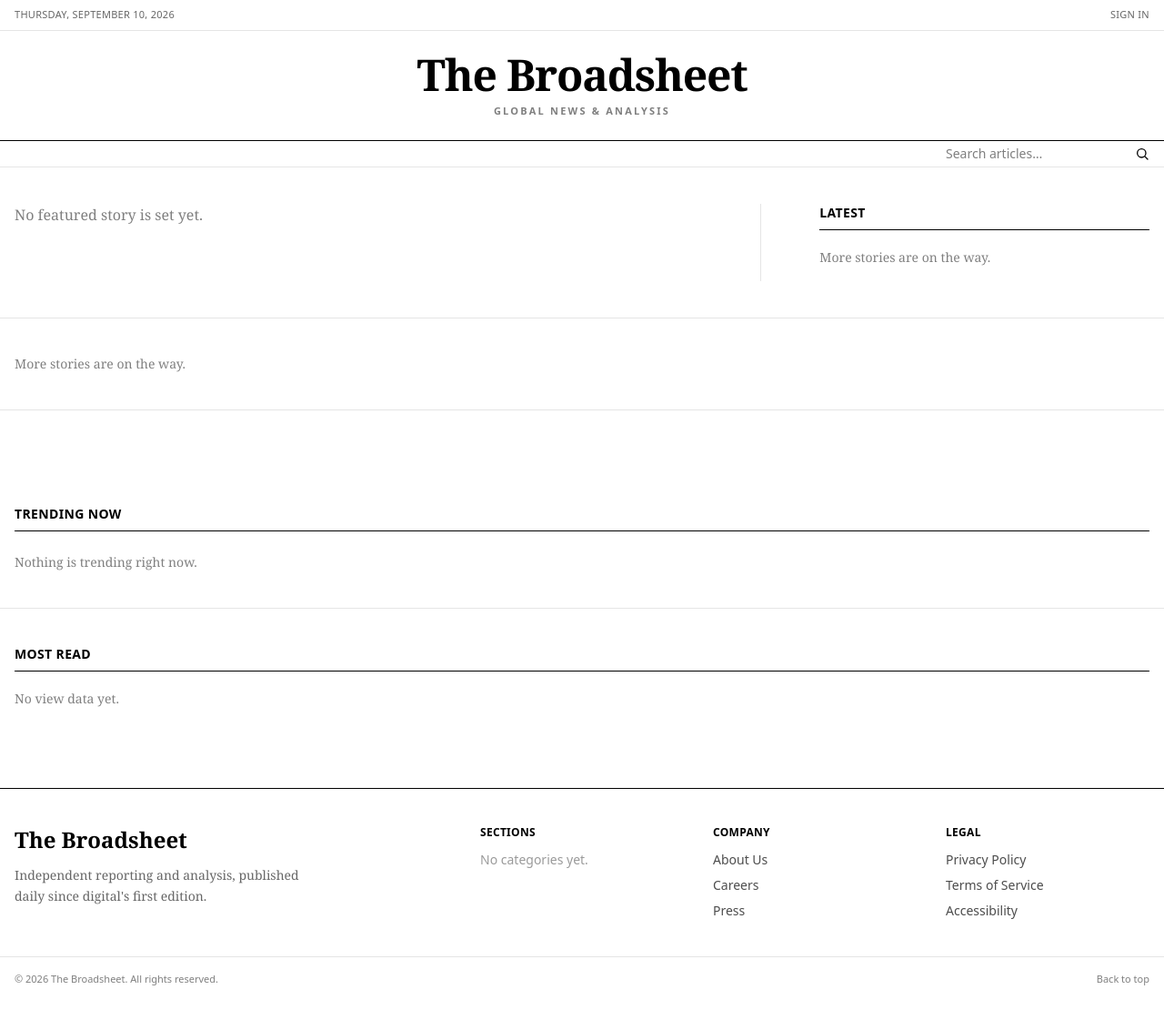
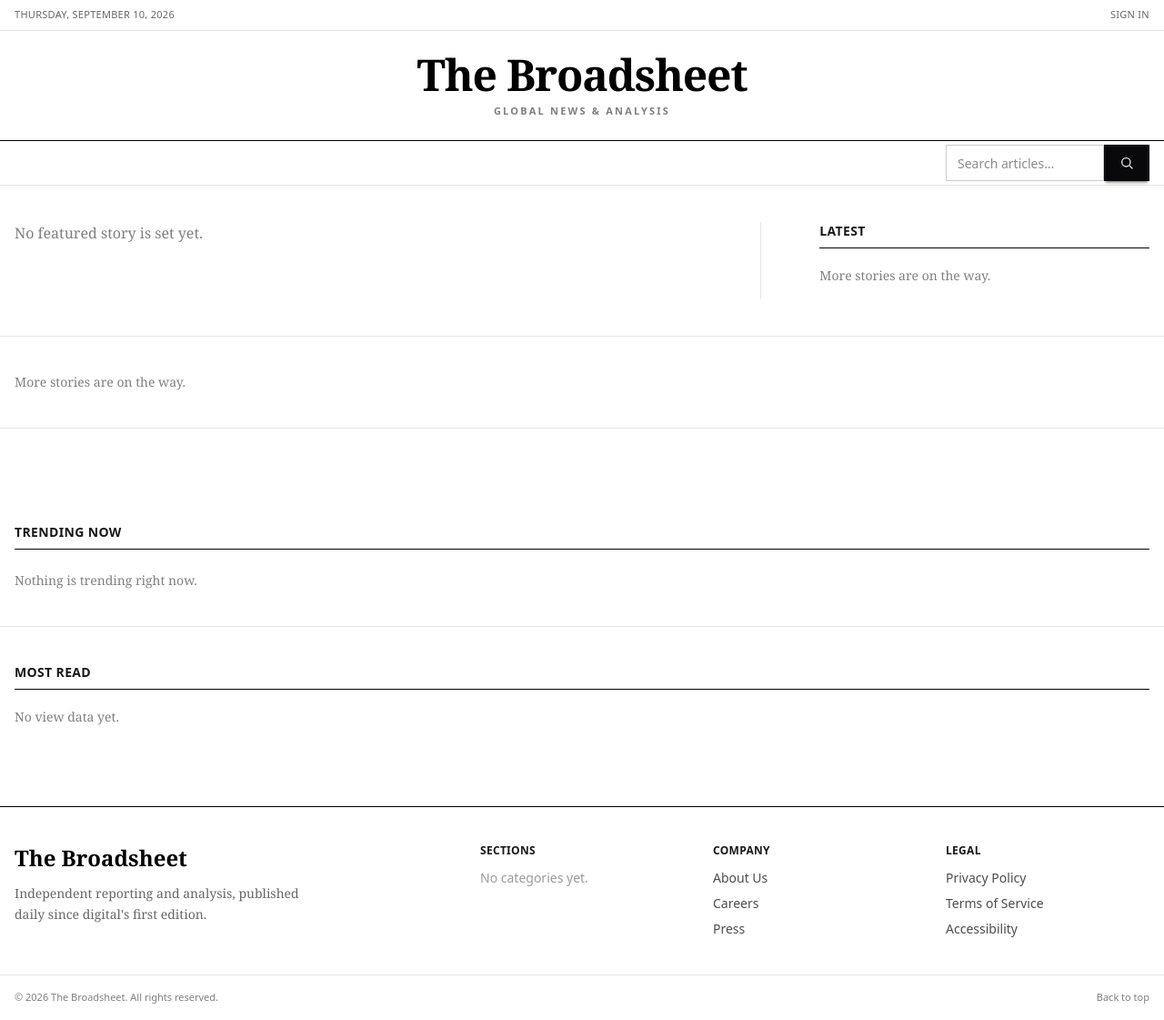
Before and after one commit to yuantamang/News-Portal, a Laravel app: page / in a window 1280 px wide. Shown: the whole page at 91% size. Before the commit the page ends 1083 px from the top, so only its background shows below. Run offline with Laravel 12, Linux system fonts and the light colour scheme; data that the repository does not hold is empty; style sheets or scripts are compiled from the project's sources; some libraries are stand-ins or nearby versions.

Commit message:
Add DaisyUI plugin and explicit Blade content source for Tailwind 4
- package.json: add daisyui ^5.7.32 (Tailwind v4-compatible major) as a
  devDependency
- resources/css/app.css: register it via '@plugin "daisyui";', and add
  an explicit '@source' entry for resources/views/**/*.blade.php
  alongside the existing vendor/pagination and compiled-view sources
- package-lock.json: updated lockfile from npm install

No routes, controllers, models, database code, or Blade markup touched.

```diff
--- a/package.json
+++ b/package.json
@@ -9,6 +9,7 @@
     "devDependencies": {
         "@tailwindcss/vite": "^4.0.0",
         "concurrently": "^9.0.1",
+        "daisyui": "^5.7.32",
         "laravel-vite-plugin": "^3.1",
         "tailwindcss": "^4.0.0",
         "vite": "^8.0.0"
--- a/resources/css/app.css
+++ b/resources/css/app.css
@@ -1,5 +1,7 @@
 @import 'tailwindcss';
+@plugin 'daisyui';
 
+@source '../../resources/views/**/*.blade.php';
 @source '../../vendor/laravel/framework/src/Illuminate/Pagination/resources/views/*.blade.php';
 @source '../../storage/framework/views/*.php';
 
```
Also changed, not shown: package-lock.json.
